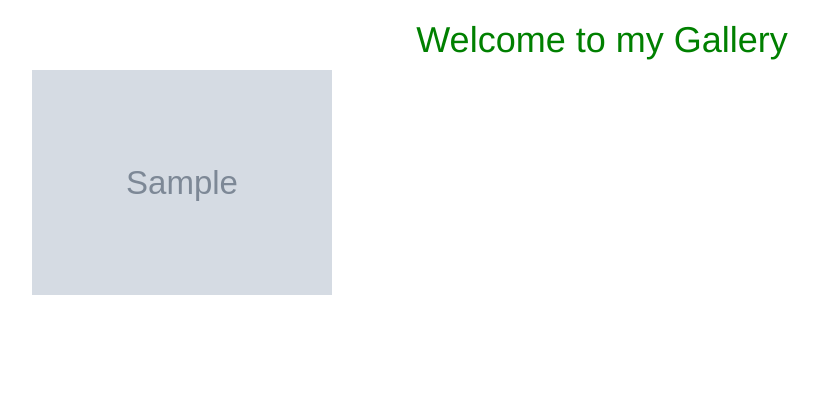
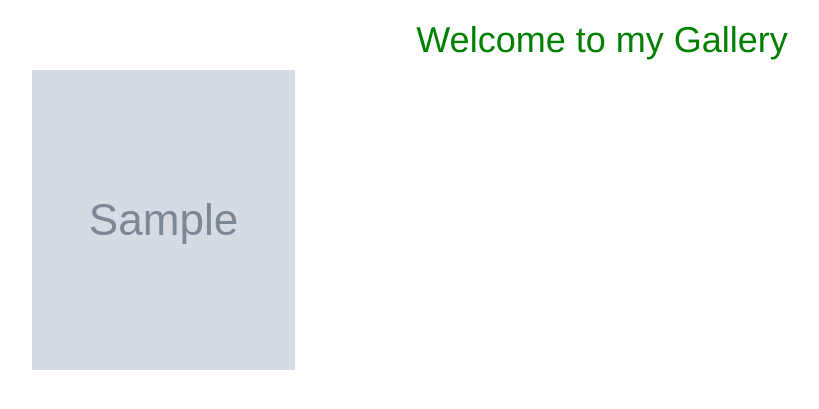
Before and after one commit to Magnific7/Personal-Gallery-application, a Django app: page / in a window 1280 px wide. Shown: the part 102-511 px from the top of the page, without its empty margins (38-857 px from the left). Run offline with Django 3.2, Linux system fonts and the light colour scheme; tables that the repository leaves empty hold one stand-in row (values such as "Sample post"); grey boxes marked "Sample" are stand-in pictures; some libraries are stand-ins or nearby versions.

Commit message:
some styles

```diff
--- a/news/templates/all-news/today-news.html
+++ b/news/templates/all-news/today-news.html
@@ -6,8 +6,10 @@
 <div class="row">
   <!-- Looping through image   -->
   {% for image_item in images %}
-   <div class="col-md-4">
-  <img src="{{image_item.image.url}}" height='300px' width="300px" class="img-responsive" alt="Image" data-toggle="modal" data-target="#modal-default{{image_item.id}}">
+   <div class="col-md-3">
+     <div class="card" style="width:auto;">
+  <img style="height:300px; width:300px;" src="{{image_item.image.url}}"  class="img-responsive" alt="Image" data-toggle="modal" data-target="#modal-default{{image_item.id}}">
+</div>
 </div>
   <div class="modal fade" id="modal-default{{image_item.id}}" role="dialog">
     <div class="modal-dialog">
```
Also changed, not shown: media/articles/lovetatto.jpeg (added).
